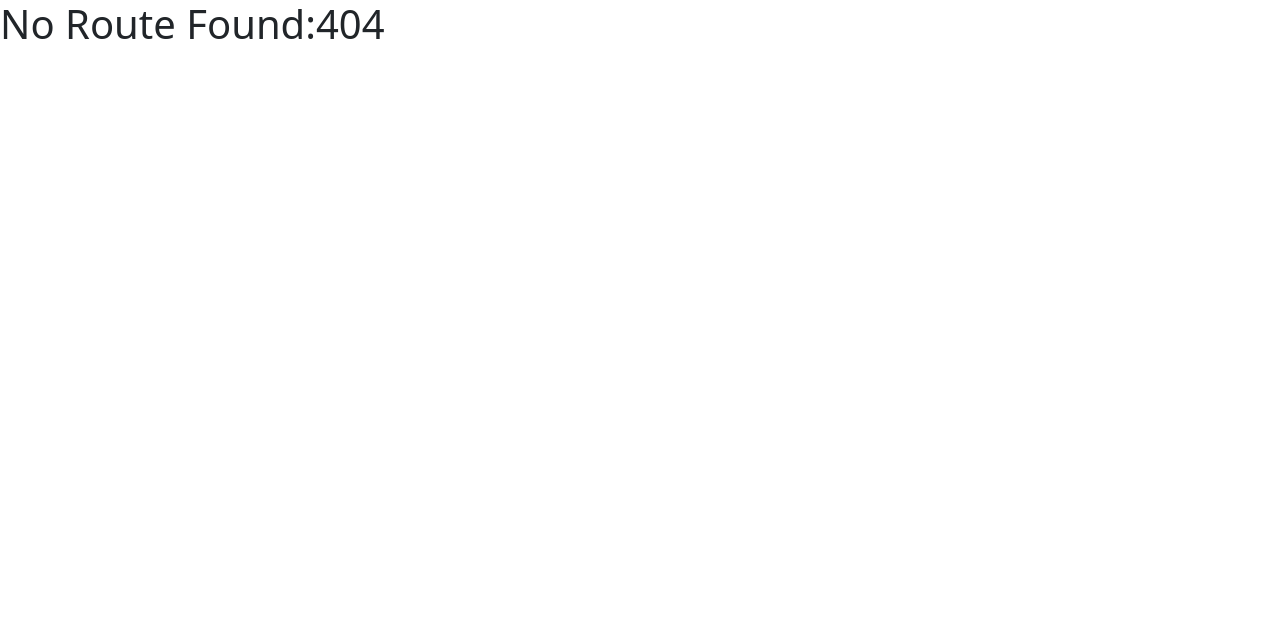
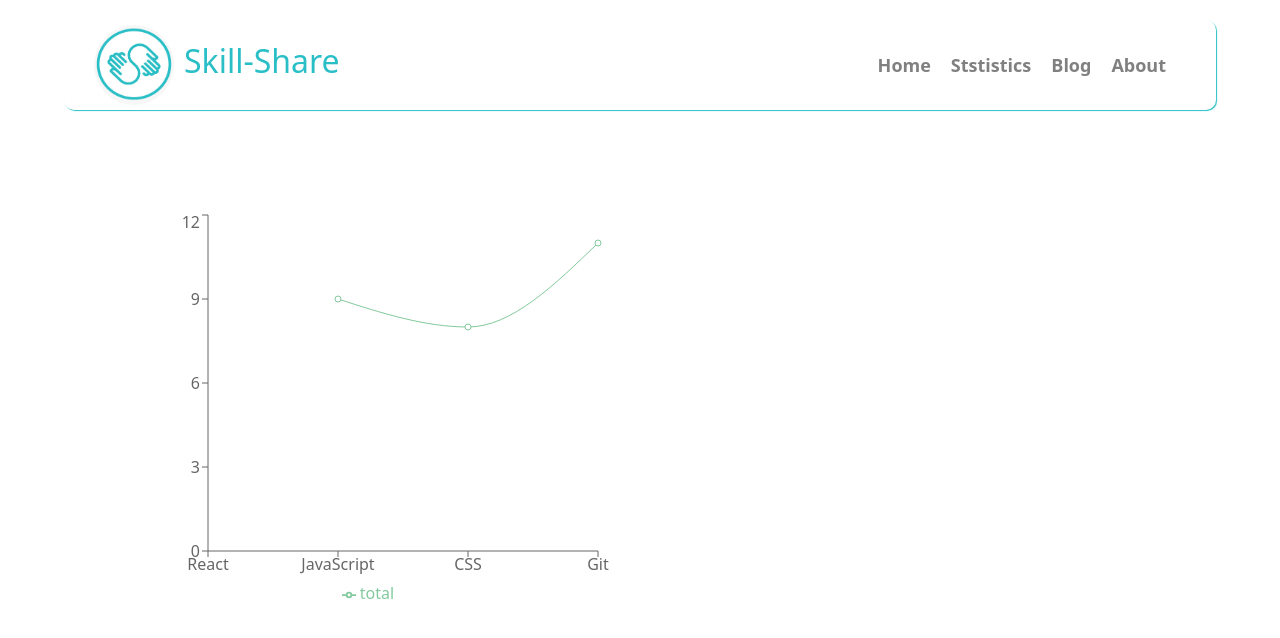
Before and after one commit to RobinHossain5261/Skill-Share, a React (Create React App) app: page /ststistics in a window 1280 px wide. Before the commit this address had no page. Shown: the top 638 px of the page. Built offline with nearby package versions, Linux system fonts and the light colour scheme.

Commit message:
Chart part end

```diff
--- a/package.json
+++ b/package.json
@@ -12,6 +12,7 @@
     "react-dom": "^18.2.0",
     "react-router-dom": "^6.4.2",
     "react-scripts": "5.0.1",
+    "recharts": "^2.1.14",
     "web-vitals": "^2.1.4"
   },
   "scripts": {
--- a/src/App.js
+++ b/src/App.js
@@ -5,6 +5,7 @@ import About from './components/About/About';
 import Blog from './components/Blog/Blog';
 import Home from './components/Home/Home';
 import Quiz from './components/Quiz.js/Quiz';
+import Ststistics from './components/Ststistics/Ststistics';
 import Main from './layout/Main';
 
 function App() {
@@ -17,6 +18,10 @@ function App() {
           path: '/',
           loader: async () => fetch("https://openapi.programming-hero.com/api/quiz"),
           element: <Home></Home>
+        },
+        {
+          path: '/ststistics',
+          element: <Ststistics></Ststistics>
         },
         {
           path: '/blog',
--- /dev/null
+++ b/src/components/About/About.css
@@ -0,0 +1,4 @@
+.about {
+    text-align: center;
+    margin: 100px;
+}
--- a/src/components/About/About.js
+++ b/src/components/About/About.js
@@ -1,8 +1,9 @@
 import React from 'react';
+import './About.css';
 
 const About = () => {
     return (
-        <div>
+        <div className='about'>
             <h1>This is about container</h1>
         </div>
     );
--- a/src/components/Header/Header.css
+++ b/src/components/Header/Header.css
@@ -4,6 +4,9 @@
     align-items: center;
     width: 90%;
     margin: 20px auto 0;
+    box-shadow: 1px 1px 1px #2ABFC6;
+    border-radius: 10px;
+    padding: 5px 30px;
 }
 
 .header a {
@@ -22,6 +25,11 @@
     color: #2ABFC6;
 }
 
+.menu a:hover {
+    color: #2ABFC6;
+    text-decoration: overline;
+}
+
 .logo-container {
     display: flex;
     align-items: center;
--- a/src/components/Header/Header.js
+++ b/src/components/Header/Header.js
@@ -14,6 +14,7 @@ const Header = () => {
             </Link>
             <div className='menu'>
                 <Link to='/'>Home</Link>
+                <Link to='/ststistics'>Ststistics</Link>
                 <Link to='/blog'>Blog</Link>
                 <Link to='/about'>About</Link>
             </div>
--- /dev/null
+++ b/src/components/Ststistics/Ststistics.css
@@ -0,0 +1,5 @@
+.ststistics-container {
+    width: 80%;
+    margin: 100px auto;
+
+}
--- /dev/null
+++ b/src/components/Ststistics/Ststistics.js
@@ -0,0 +1,51 @@
+import React from 'react';
+import './Ststistics.css';
+import { LineChart, Line, XAxis, YAxis, CartesianGrid, Tooltip, Legend, ResponsiveContainer } from 'recharts';
+
+
+const Ststistics = () => {
+    const data = [
+        {
+            name: "React",
+            logo: "https://live.staticflickr.com/65535/52413593240_e00326e727_o.png",
+            tota: 8,
+        },
+        {
+
+            name: "JavaScript",
+            logo: "https://live.staticflickr.com/65535/52412638962_12e932256a_o.png",
+            total: 9,
+        },
+        {
+            logo: "https://live.staticflickr.com/65535/52413665713_5977a693cb_o.png",
+            name: "CSS",
+            total: 8,
+        },
+        {
+            logo: "https://live.staticflickr.com/65535/52412639027_5692c15b3f_o.png",
+            name: "Git",
+            total: 11,
+        },
+
+    ];
+    return (
+        <ResponsiveContainer width="100%" height="100%">
+            <div className='ststistics-container'>
+                <LineChart width={500} height={400} data={data} margin={{
+                    top: 5,
+                    right: 30,
+                    left: 20,
+                    bottom: 5,
+                }}>
+                    <Line type="monotone" dataKey="total" stroke="#82ca9d" />
+                    <XAxis dataKey="name" />
+                    <YAxis />
+                    <Tooltip />
+                    <Legend />
+                </LineChart>
+            </div>
+        </ResponsiveContainer>
+    );
+};
+
+export default Ststistics;
```
Also changed, not shown: src/components/Home/Home.js (+3 -4 lines), 1 other file (tests, documents, lock files or other folders).
